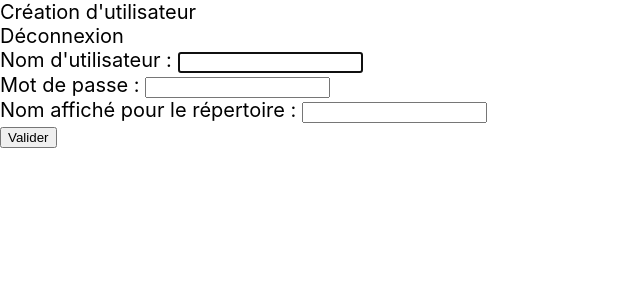
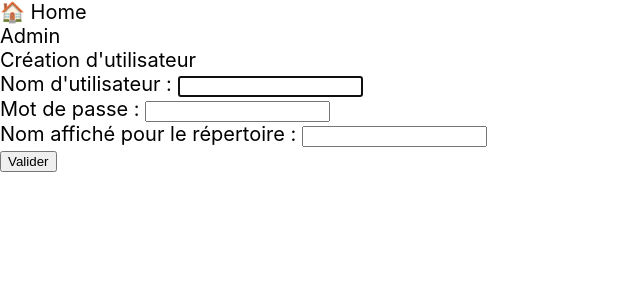
Before and after one commit to sbrodin/Counter, a PHP site: page /admin/create_user.php in a window 1280 px wide. Shown: the top 300 px of the page, without its empty margins (0-640 px from the left). Run offline with PHP 8.4, Linux system fonts and the light colour scheme; data that the repository does not hold is empty; a stand-in replaces the project's code that opens the database connection.

Commit message:
Adaptations pour creation d'utilisateur

```diff
--- a/admin/create_user.php
+++ b/admin/create_user.php
@@ -96,7 +96,7 @@ if (!empty($_POST)) {
         }
     }
 } else {
-    ?>
+?>
     <!doctype html>
 
     <html lang="fr">
@@ -106,11 +106,16 @@ if (!empty($_POST)) {
             <meta name="viewport" content="width=device-width, initial-scale=1.0">
             <meta name="description" content="Counter">
             <meta name="author" content="Stanislas Brodin">
+            <meta name="theme-color" content="#d6a96f">
+            <link href="../logo.png" rel="icon" type="image/png">
+            <link href="../logo.png" rel="apple-touch-icon">
+            <link href="../manifest.json" rel="manifest">
             <link href="../style.css" media="screen" rel="stylesheet" type="text/css">
         </head>
         <body>
+            <div><a href=".." id="home">&#127968; Home</a></div>
+            <div><a href="index.html">Admin</a></div>
             <div>Création d'utilisateur</div>
-            <div><a id="logout" href="">Déconnexion</a></div>
             <form method="POST">
                 <div>
                     <label for="user_name">Nom d'utilisateur : </label>
@@ -131,6 +136,5 @@ if (!empty($_POST)) {
             <script type="text/javascript" src="../script.js"></script>
         </body>
     </html>
-
-    <?php
+<?php
 }
```
